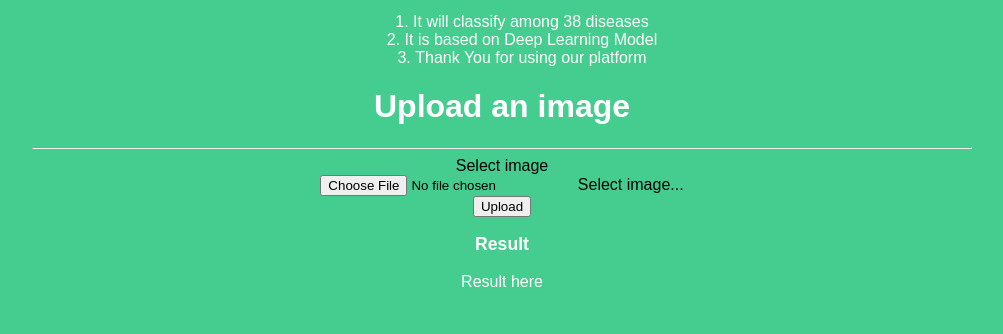
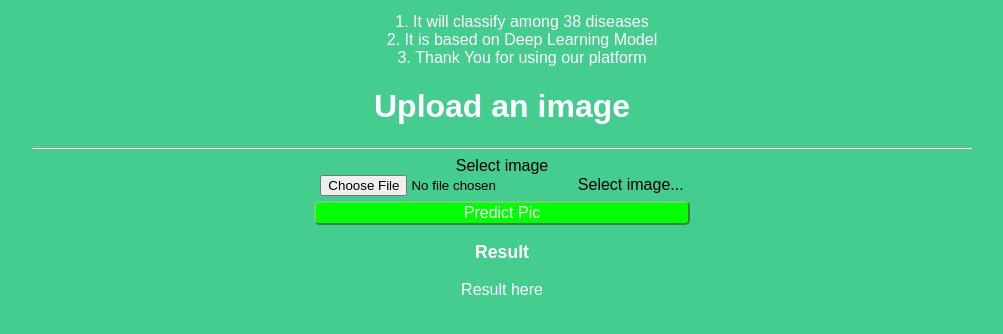
Before and after one commit to VIKGO123/Plant_Disease_Recoginition, a Flask app: page / in a window 1280 px wide. Shown: the part 139-473 px from the top of the page, without its empty margins (138-1141 px from the left). Run offline with Flask 2, Linux system fonts and the light colour scheme.

Commit message:
Update index.html

```diff
--- a/templates/index.html
+++ b/templates/index.html
@@ -37,7 +37,7 @@
           </div>
         </div>
 
-        <button type="submit" class="btn btn-primary">Upload</button>
+        <input type="submit" value="Predict Pic" id="predict"/>
 
       </form>
         <div id="result">
```
